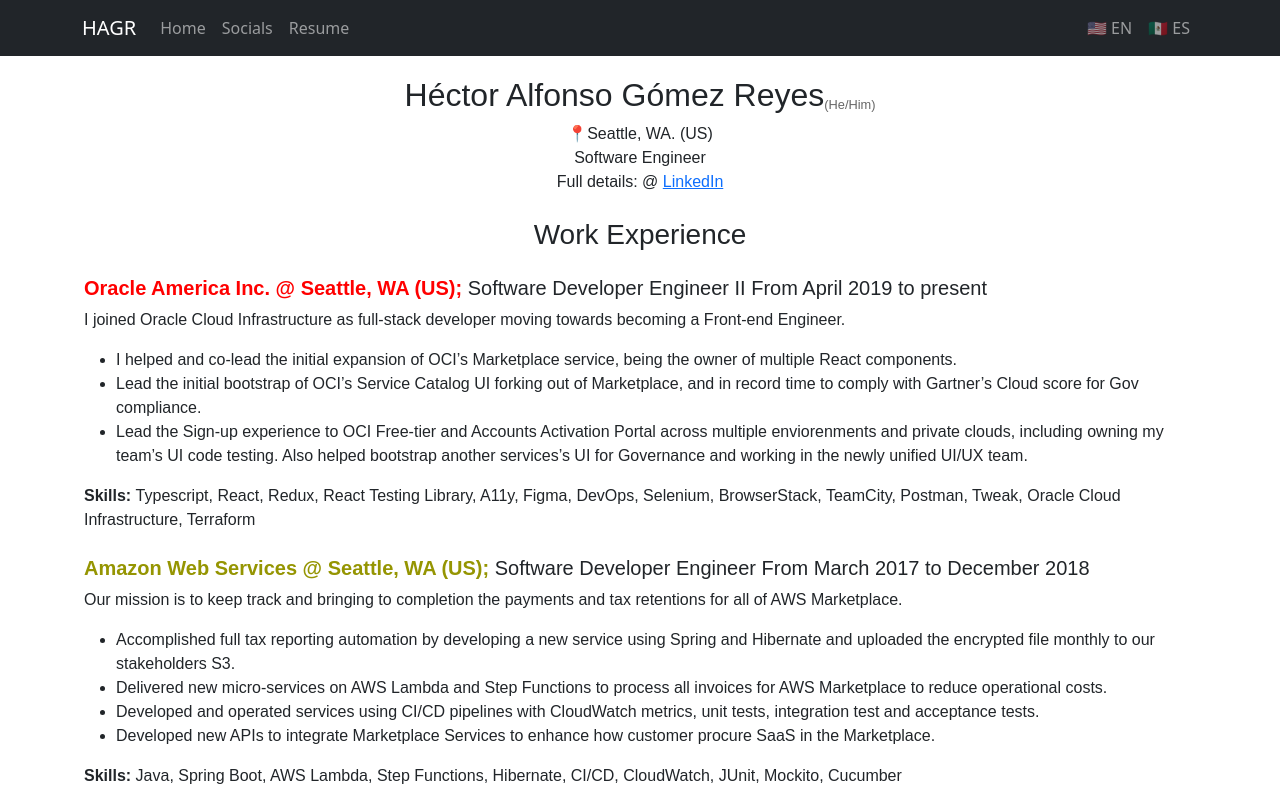
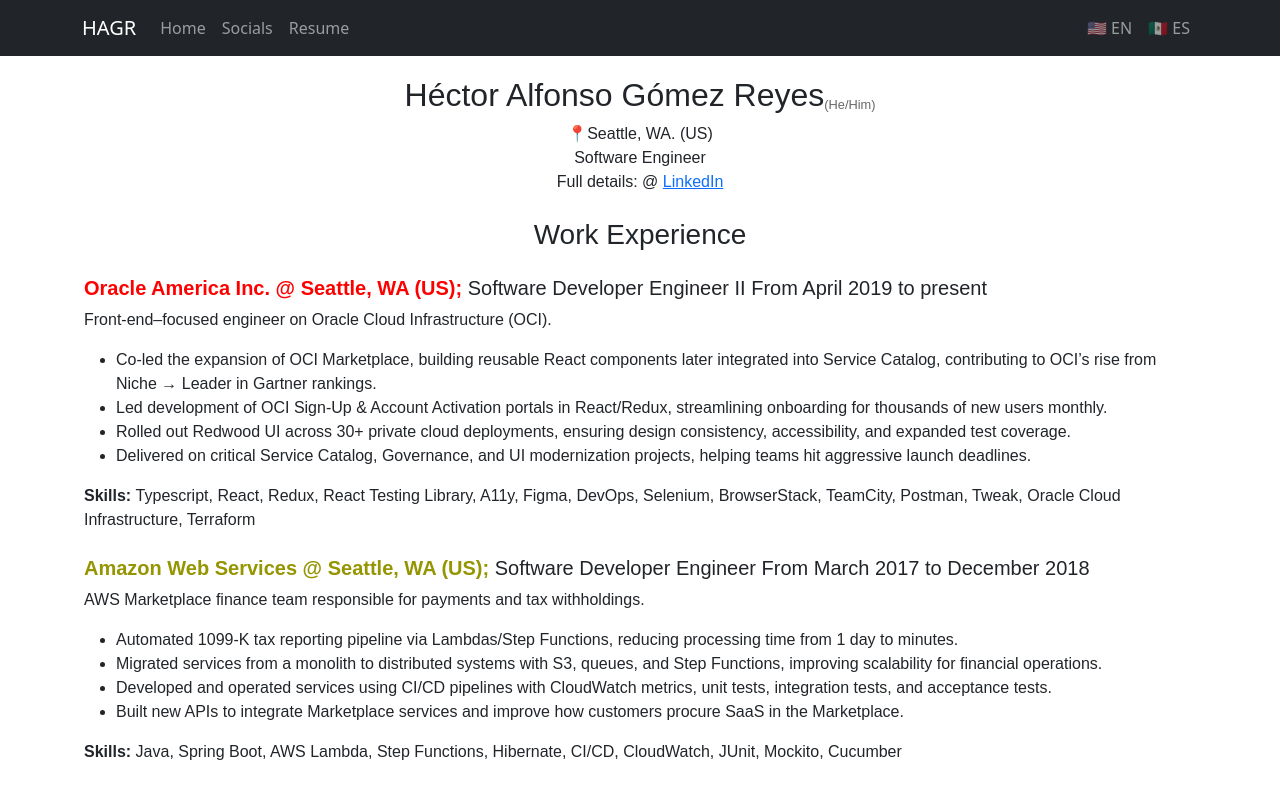
Before and after one commit to hectoragr/portfolio, a React (Create React App) app: page /resume in a window 1280 px wide. Shown: the top 790 px of the page. Built offline with nearby package versions, Linux system fonts and the light colour scheme.

Commit message:
Updated work experience json and updated print media font-size

```diff
--- a/src/Resume/Resume.css
+++ b/src/Resume/Resume.css
@@ -51,7 +51,10 @@
 }
 
 @media print {
-    .navbar, .footer {
+    html {
+        font-size: 65%;
+    }
+    .navbar, .footer, .outside-work{
         display: none !important;
         font-size: 12px !important;
     }
--- a/src/commons/work-experience.json
+++ b/src/commons/work-experience.json
@@ -6,12 +6,13 @@
             "company": "Oracle America Inc.",
             "location": "Seattle, WA (EUA)",
             "startDate": "2019-04-19",
-            "endDate": "2025-10-13",
+            "endDate": "2025-09-30",
             "description": "Me uní a Oracle Cloud Infrastructure como desarrollador full-stack, avanzando hacia convertirme en Ingeniero Front-end.",
             "bullets": [
-                "Ayudé y co-lideré la expansión inicial del servicio Marketplace de OCI, siendo responsable de múltiples componentes en React.",
-                "Lideré el arranque inicial de la interfaz de Service Catalog de OCI, clonando desde Marketplace y en tiempo récord para cumplir con la puntuación de Gartner Cloud para cumplimientos gubernamentales.",
-                "Lideré la experiencia de registro para el Free-tier de OCI y el Portal de Activación de Cuentas en múltiples entornos y nubes privadas, incluyendo la responsabilidad de las pruebas de código UI de mi equipo. También ayudé a iniciar la interfaz de otro servicio para Gobernanza y trabajé en el equipo unificado de UI/UX."
+                "Co-lideré la expansión de OCI Marketplace, desarrollando componentes reutilizables en React adoptados por Service Catalog y contribuyendo al avance de OCI de Niche a Leader en Gartner.",
+                "Dirigí el desarrollo de los portales de Registro y Activación de Cuentas en React/Redux, optimizando la incorporación de miles de nuevos usuarios al mes.",
+                "Implementé Redwood UI en más de 30 nubes privadas, asegurando consistencia de diseño, accesibilidad y mayor cobertura de pruebas.",
+                "Apoyé iniciativas críticas en Service Catalog, Governance y modernización de UI, cumpliendo lanzamientos con plazos exigentes."
             ],
             "skills": [
                 "Typescript",
@@ -36,12 +37,12 @@
             "location": "Seattle, WA (EUA)",
             "startDate": "2017-03-27",
             "endDate": "2018-12-01",
-            "description": "Nuestra misión es llevar el control y concretar los pagos y retenciones de impuestos para todo AWS Marketplace.",
+            "description": "Equipo financiero de AWS Marketplace responsable de pagos y retenciones de impuestos.",
             "bullets": [
-                "Logré la automatización completa de los reportes fiscales desarrollando un nuevo servicio con Spring y Hibernate, subiendo el archivo encripatdo mensualmente al S3 de nuestros stakeholders.",
-                "Entregué nuevos microservicios en AWS Lambda y Step Functions para procesar todas las facturas de AWS Marketplace y reducir costos operativos.",
-                "Desarrollé y operé servicios utilizando pipelines de integración continua con métricas de CloudWatch, pruebas unitarias, de integración y de aceptación.",
-                "Desarrollé nuevas APIs para integrar los Servicios de Marketplace y mejorar cómo los clientes adquieren SaaS en el Marketplace."
+                "Automaticé la generación y entrega de reportes fiscales 1099-K con Lambdas/Step Functions, reduciendo el procesamiento de un día a minutos.",
+                "Migré servicios de un monolito a arquitectura distribuida con S3, colas y Step Functions para escalar operaciones financieras.",
+                "Desarrollé y operé servicios con pipelines CI/CD, métricas de CloudWatch y pruebas unitarias, de integración y aceptación.",
+                "Diseñé nuevas APIs para integrar servicios de Marketplace y mejorar la adquisición de SaaS."
             ],
             "skills": [
                 "Java",
@@ -65,7 +66,7 @@
             "description": "Trabajé en la prioridad de Intel para habilitar la iniciativa \"Shift Left\" y reducir el Time to Market.",
             "bullets": [
                 "Trabajé en la plataforma Simics para probar interfaces PCI-e y USB en nuevas arquitecturas.",
-                "Entregué una herramienta en Python para traducir Especificaciones Técnicas en XML a plantillas en C y reducir el tiempo de desarrollo."
+                "Entregué una herramienta en Python para traducir especificaciones técnicas en XML a plantillas en C, reduciendo el ciclo de desarrollo en 40%."
             ],
             "skills": [
                 "Python",
@@ -137,12 +138,13 @@
             "company": "Oracle America Inc.",
             "location": "Seattle, WA (US)",
             "startDate": "2019-04-19",
-            "endDate": "2025-10-13",
-            "description": "I joined Oracle Cloud Infrastructure as full-stack developer moving towards becoming a Front-end Engineer. ",
+            "endDate": "2025-09-30",
+            "description": "Front-end–focused engineer on Oracle Cloud Infrastructure (OCI).",
             "bullets": [
-                "I helped and co-lead the initial expansion of OCI’s Marketplace service, being the owner of multiple React components.",
-                "Lead the initial bootstrap of OCI’s Service Catalog UI forking out of Marketplace, and in record time to comply with Gartner’s Cloud score for Gov compliance.",
-                "Lead the Sign-up experience to OCI Free-tier and Accounts Activation Portal across multiple enviorenments and private clouds, including owning my team’s UI code testing. Also helped bootstrap another services’s UI for Governance and working in the newly unified UI/UX team."
+                "Co-led the expansion of OCI Marketplace, building reusable React components later integrated into Service Catalog, contributing to OCI’s rise from Niche → Leader in Gartner rankings.",
+                "Led development of OCI Sign-Up & Account Activation portals in React/Redux, streamlining onboarding for thousands of new users monthly.",
+                "Rolled out Redwood UI across 30+ private cloud deployments, ensuring design consistency, accessibility, and expanded test coverage.",
+                "Delivered on critical Service Catalog, Governance, and UI modernization projects, helping teams hit aggressive launch deadlines."
             ],
             "skills": [
                 "Typescript",
@@ -167,12 +169,12 @@
             "location": "Seattle, WA (US)",
             "startDate": "2017-03-27",
             "endDate": "2018-12-01",
-            "description": "Our mission is to keep track and bringing to completion the payments and tax retentions for all of AWS Marketplace.",
+            "description": "AWS Marketplace finance team responsible for payments and tax withholdings.",
             "bullets": [
-                "Accomplished full tax reporting automation by developing a new service using Spring and Hibernate and uploaded the encrypted file monthly to our stakeholders S3.",
-                "Delivered new micro-services on AWS Lambda and Step Functions to process all invoices for AWS Marketplace to reduce operational costs.",
-                "Developed and operated services using CI/CD pipelines with CloudWatch metrics, unit tests, integration test and acceptance tests.",
-                "Developed new APIs to integrate Marketplace Services to enhance how customer procure SaaS in the Marketplace."
+                "Automated 1099-K tax reporting pipeline via Lambdas/Step Functions, reducing processing time from 1 day to minutes.",
+                "Migrated services from a monolith to distributed systems with S3, queues, and Step Functions, improving scalability for financial operations.",
+                "Developed and operated services using CI/CD pipelines with CloudWatch metrics, unit tests, integration tests, and acceptance tests.",
+                "Built new APIs to integrate Marketplace services and improve how customers procure SaaS in the Marketplace."
             ],
             "skills": [
                 "Java",
@@ -196,7 +198,7 @@
             "description": "Worked on Intel's priority to enable the \"Shift Left\" initiative to reduce Time to Market.",
             "bullets": [
                 "Worked on Simics platform to test PCI-e and USB interfaces in new architectures.",
-                "Delivered a Python tool for translating XML Technical Specifications into C templates to reduce Development time."
+                "Delivered a Python tool converting XML technical specifications into C templates, cutting development cycle time by 40%."
             ],
             "skills": [
                 "Python",
```
